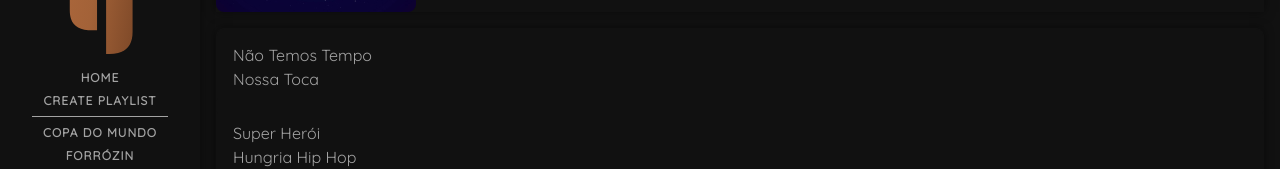
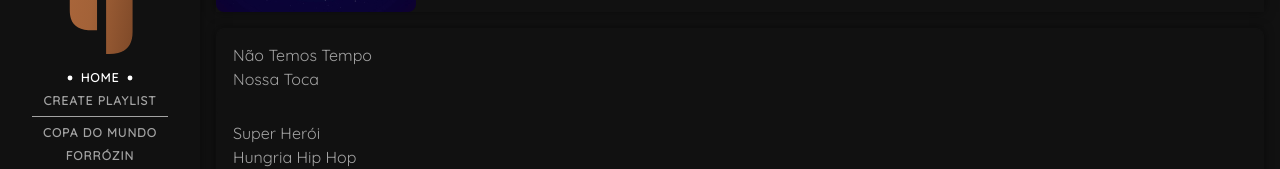
Before and after one commit to victormedeiros1/sound-glory, a React (Vite) app: page / in a window 1280 px wide. Shown: the part 204-373 px from the top of the page. Built offline with nearby package versions, Linux system fonts and the light colour scheme.

Commit message:
feat: HOME selected

```diff
--- a/src/components/Sidebar/index.tsx
+++ b/src/components/Sidebar/index.tsx
@@ -1,3 +1,4 @@
+import { Circle } from 'phosphor-react';
 import Divider from '../Divider';
 import Logo from '../Logo';
 import { Nav, NavItem } from './styles';
@@ -11,7 +12,11 @@ const Sidebar: React.FC<Props> = ({ open, setOpen }) => {
   return (
     <Nav>
       <Logo />
-      <NavItem>HOME</NavItem>
+      <NavItem style={{ color: '#fff' }}>
+        <Circle size={6} weight="fill" color="#fff" />
+        HOME
+        <Circle size={6} weight="fill" color="#fff" />
+      </NavItem>
       <NavItem onClick={() => setOpen(!open)}>CREATE PLAYLIST</NavItem>
       <Divider />
       <NavItem>COPA DO MUNDO</NavItem>
--- a/src/components/Sidebar/styles.ts
+++ b/src/components/Sidebar/styles.ts
@@ -18,12 +18,16 @@ export const Nav = styled.nav`
 `;
 
 export const NavItem = styled.button`
+  display: flex;
   background-color: transparent;
+  align-items: center;
+  justify-content: center;
   border: none;
   color: var(--lightGray);
   font-size: var(--fs-12);
   font-weight: 700;
   letter-spacing: 1px;
+  gap: 0.5rem;
 
   :hover {
     color: var(--light);
```
